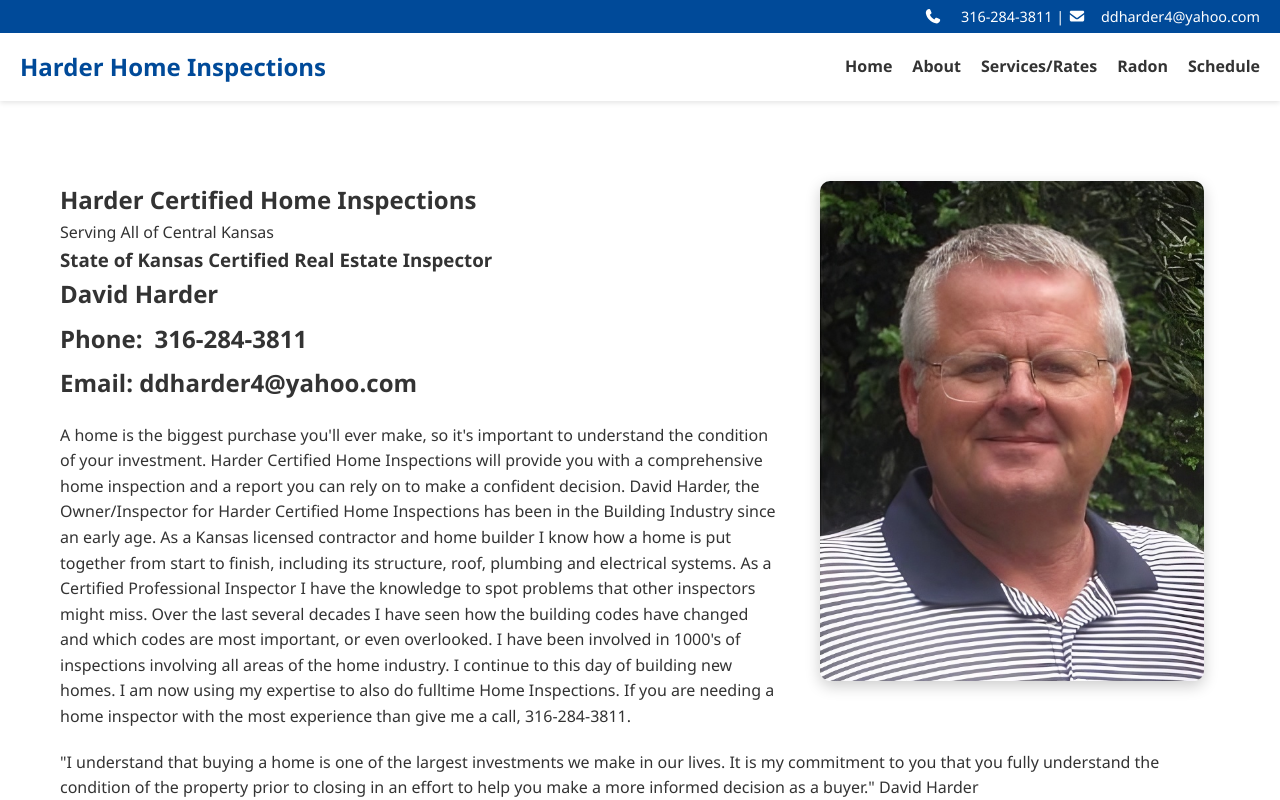
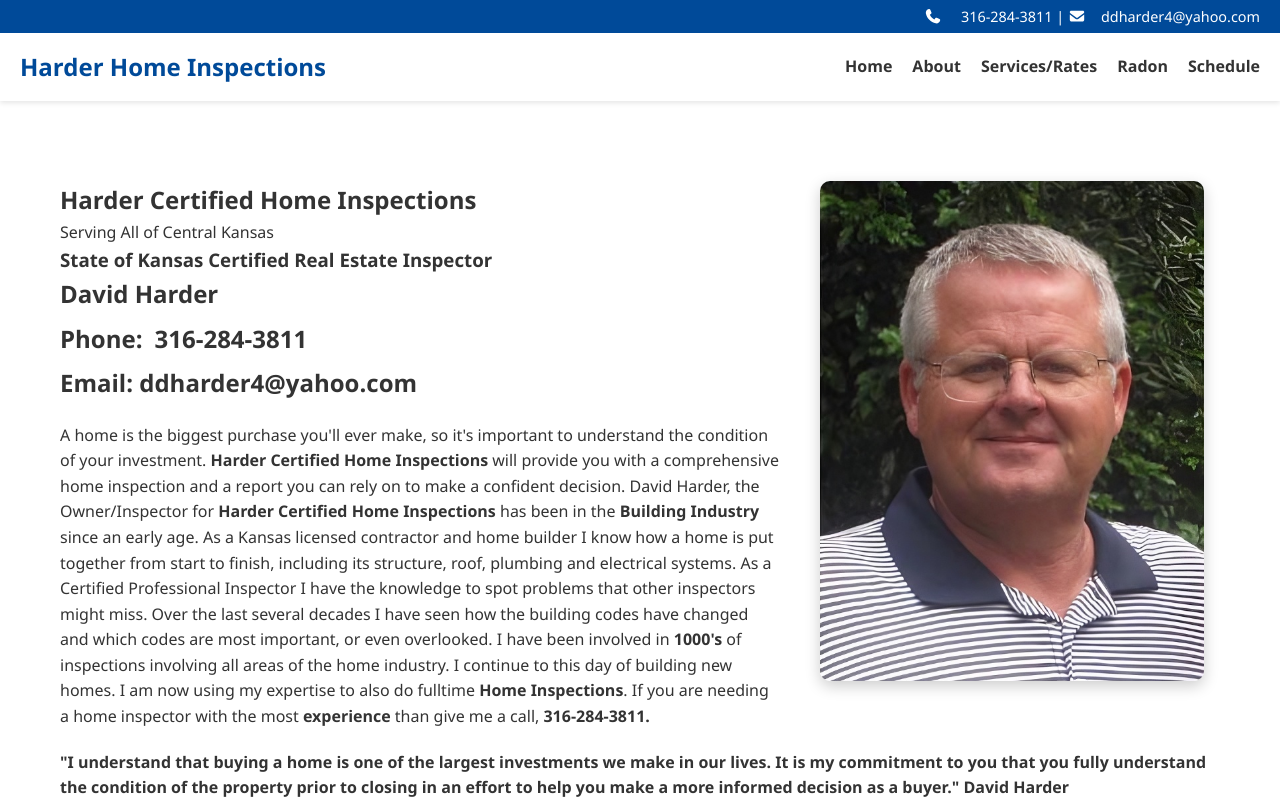
Before and after one commit to lucidesystem/HarderInspections, a React (Vite) app in the folder harderinspection/: page /about in a window 1280 px wide. Shown: the top 800 px of the page. Built offline with nearby package versions, Linux system fonts and the light colour scheme.

Commit message:
bolding stuff

```diff
--- a/harderinspection/src/pages/about.jsx
+++ b/harderinspection/src/pages/about.jsx
@@ -15,11 +15,11 @@ const About = () => {
             <h2>Email: <a href="mailto:ddharder4@yahoo.com">ddharder4@yahoo.com</a></h2>
 
             <p style={{ marginTop: '20px' }}>
-              A home is the biggest purchase you'll ever make, so it's important to understand the condition of your investment. Harder Certified Home Inspections will provide you with a comprehensive home inspection and a report you can rely on to make a confident decision. David Harder, the Owner/Inspector for Harder Certified Home Inspections has been in the Building Industry since an early age. As a Kansas licensed contractor and home builder I know how a home is put together from start to finish, including its structure, roof, plumbing and electrical systems. As a Certified Professional Inspector I have the knowledge to spot problems that other inspectors might miss. Over the last several decades I have seen how the building codes have changed and which codes are most important, or even overlooked. I have been involved in 1000's of inspections involving all areas of the home industry. I continue to this day of building new homes. I am now using my expertise to also do fulltime Home Inspections. If you are needing a home inspector with the most experience than give me a call, 316-284-3811.
+              A home is the biggest purchase you'll ever make, so it's important to understand the condition of your investment. <strong>Harder Certified Home Inspections</strong> will provide you with a comprehensive home inspection and a report you can rely on to make a confident decision. David Harder, the Owner/Inspector for <strong>Harder Certified Home Inspections</strong> has been in the <strong>Building Industry</strong> since an early age. As a Kansas licensed contractor and home builder I know how a home is put together from start to finish, including its structure, roof, plumbing and electrical systems. As a Certified Professional Inspector I have the knowledge to spot problems that other inspectors might miss. Over the last several decades I have seen how the building codes have changed and which codes are most important, or even overlooked. I have been involved in <strong>1000's</strong> of inspections involving all areas of the home industry. I continue to this day of building new homes. I am now using my expertise to also do fulltime <strong>Home Inspections</strong>. If you are needing a home inspector with the most <strong>experience</strong> than give me a call, <strong>316-284-3811.</strong>
             </p>
 
             <p style={{ marginTop: '20px' }}>
-              "I understand that buying a home is one of the largest investments we make in our lives. It is my commitment to you that you fully understand the condition of the property prior to closing in an effort to help you make a more informed decision as a buyer." David Harder
+              <strong>"I understand that buying a home is one of the largest investments we make in our lives. It is my commitment to you that you fully understand the condition of the property prior to closing in an effort to help you make a more informed decision as a buyer." David Harder</strong>
             </p>
                         <h3 style={{ marginTop: '30px' }}>Areas Served</h3>
             <p style={{ marginTop: '10px' }}>
```
